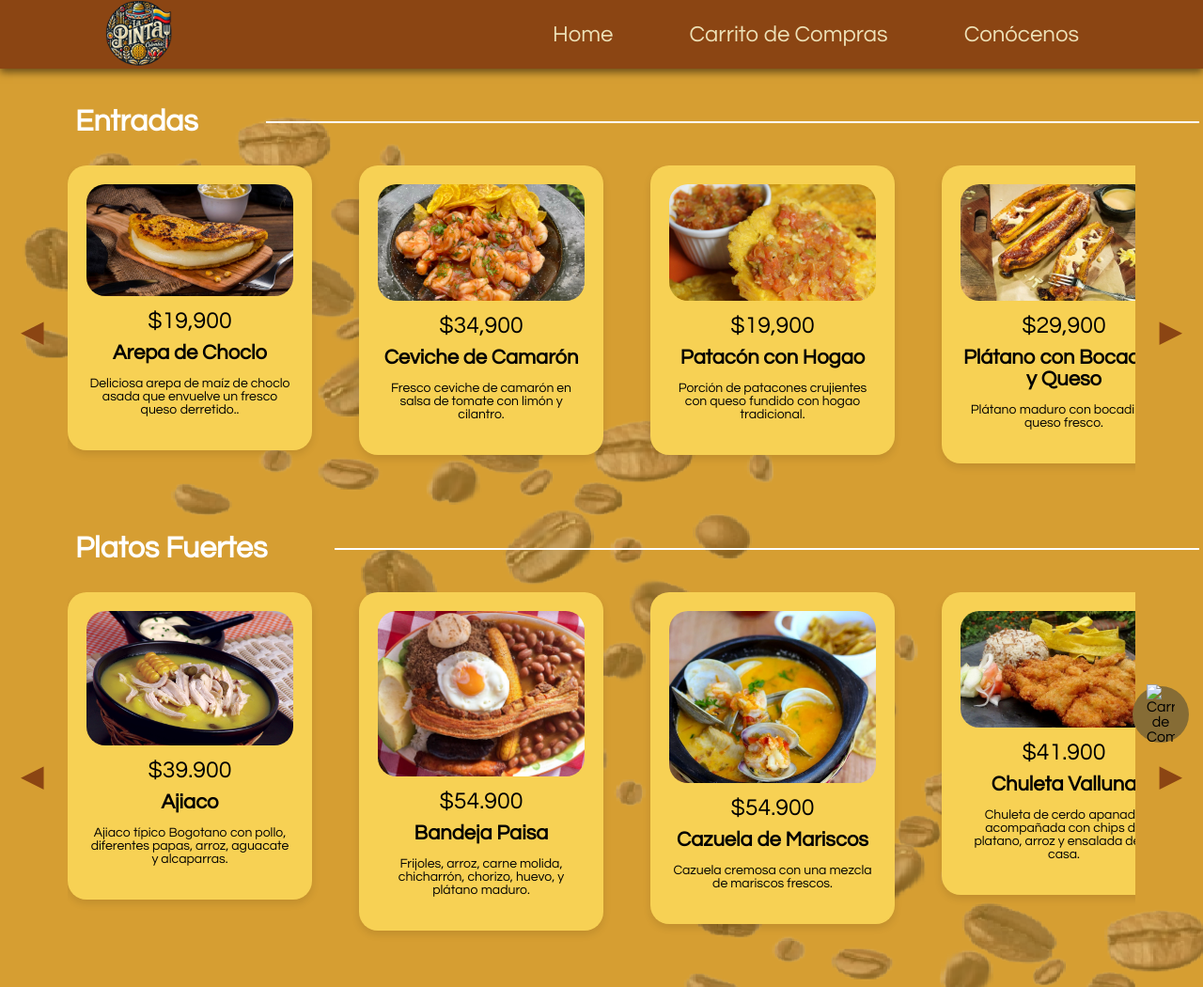
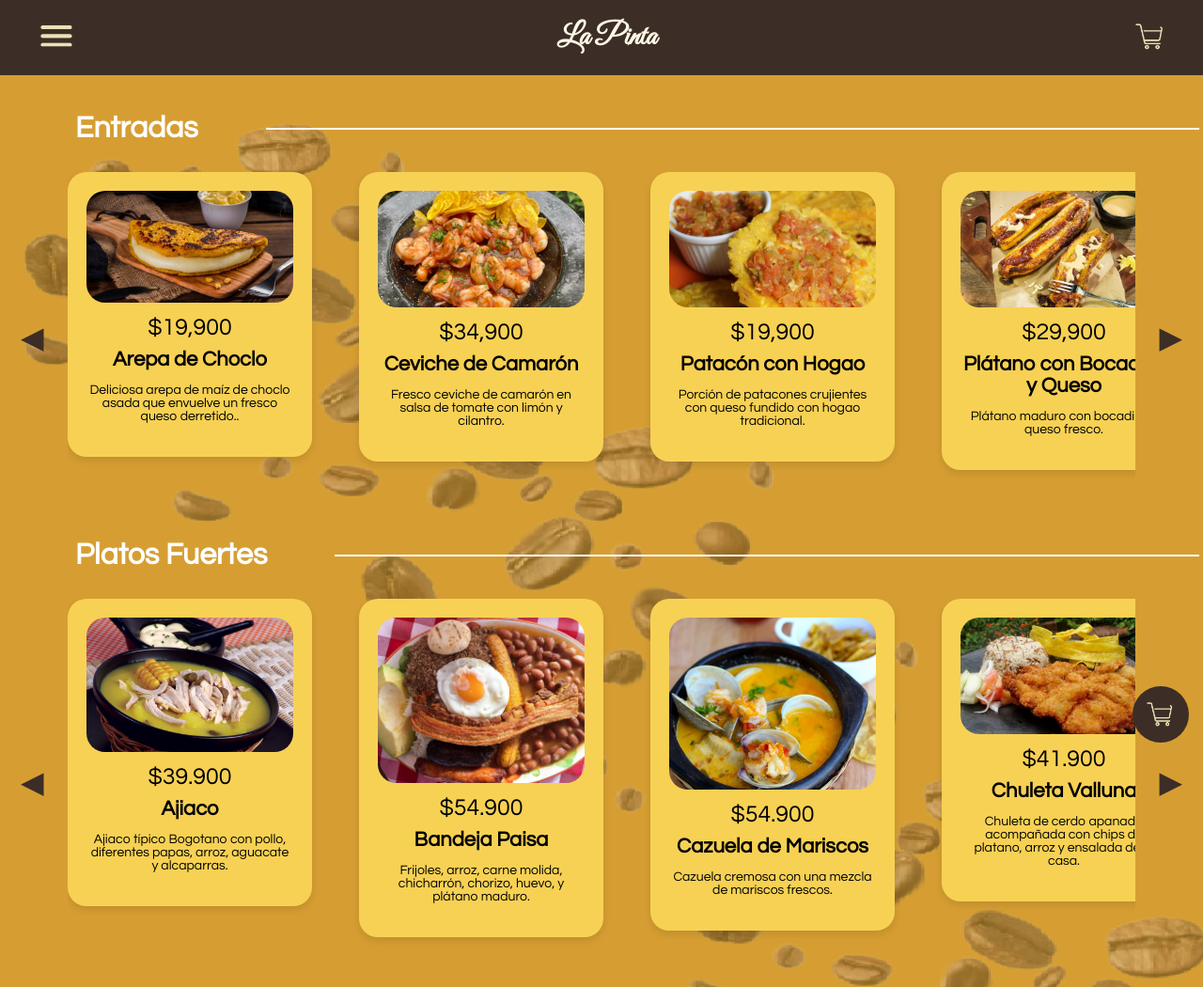
Before and after one commit to Juan-power4/Proyecto, a plain HTML site: page Html/Carta.html in a window 1280 px wide. Shown: the top 1050 px of the page at 94% size. Drawn offline with Linux system fonts and the light colour scheme.

Commit message:
Correciones
Chicos, ahi cambie el header y footer, tambien algunos colores para que cuadren con la paleta de colores, tambien arregle un detalle en carrito

```diff
--- a/CSS/Header&Footer.css
+++ b/CSS/Header&Footer.css
@@ -5,65 +5,92 @@ body {
     background-color: #fff;
 }
 
-.header {
-    background-color: #8B4513;
+/* Estilos del Header */
+header {
+    background-color: #3C2E26; /* Color de fondo */
+    padding: 20px 40px; /* Espaciado interno */
     display: flex;
-    align-items: center;
-    justify-content: space-between;
-    padding: 0 40px;
-    box-shadow: 0 4px 8px rgba(0, 0, 0, 0.5)
+    justify-content: space-between; /* Distribuye los elementos en los extremos */
+    align-items: center; /* Centra verticalmente los elementos */
 }
 
-.logo img {
-    height: 70px; /* Aumenta un poco la altura del logo */
-    width: auto;
-    margin-left: 4.5rem;
+header h1 {
+    font-family: 'Great Vibes'; /* Estilo de la fuente */
+    color: #FFF8E7; /* Color de la letra */
+    margin: 0; /* Sin márgenes */
+    transition: transform 0.3s ease; /* Transición suave para el efecto de agrandamiento */
 }
 
-.nav-menu {
-    display: flex;
-    align-items: center;
-    justify-content: space-between;
-    width: 50%;
-    margin-right: 4.5rem;
+header h1 a {
+    color: inherit; /* Hereda el color de h1 */
+    text-decoration: none; /* Sin subrayado */
+    display: inline-block; /* Para que el transform funcione correctamente */
 }
 
-.nav-menu button {
-    background-color: transparent;
-    border: none;
-    color: #EDE1B7;
-    font-family: 'Questrial', sans-serif;
-    font-size: 24px;
-    cursor: pointer;
-    padding: 10px 20px;
-    position: relative;
+header h1 a:hover {
+    transform: scale(1.1); /* Aumenta ligeramente el tamaño del texto */
 }
 
-.nav-menu button:hover {
-    color: #D69E32;
+
+
+
+header a {
+    text-decoration: none; /* Quita subrayado de los enlaces */
 }
 
-.nav-menu button::after {
-    content: "";
-    display: block;
-    width: 0;
-    height: 2px;
-    background: #EDE1B7;
-    transition: width 0.3s;
-    position: absolute;
-    bottom: 0;
-    left: 50%;
-    transform: translateX(-50%);
+header img {
+    height: 30px; /* Tamaño de las imágenes */
+    transition: transform 0.3s ease, opacity 0.3s ease; /* Transición suave */
 }
 
-.nav-menu button.active::after,
-.nav-menu button:hover::after {
-    width: 100%;
+header img:hover {
+    transform: scale(1.1); /* Aumenta ligeramente el tamaño de la imagen */
+    opacity: 0.8; /* Disminuye la opacidad */
 }
+
+/* Estilos del Dropdown Menu */
+.dropdown {
+    position: relative;
+    display: inline-block;
+}
+
+.dropbtn {
+    background: none;
+    border: none;
+    cursor: pointer;
+    padding: 0;
+}
+
+.dropdown-content {
+    display: none;
+    position: absolute;
+    background-color: #3C2E26;
+    min-width: 300px;
+    box-shadow: 0px 8px 16px 0px rgba(0, 0, 0, 0.2);
+    z-index: 1;
+    border-radius: 5px;
+}
+
+.dropdown-content a {
+    color: #FFF8E7;
+    padding: 12px 16px;
+    text-decoration: none;
+    display: block;
+    font-family: 'Questrial', sans-serif;
+}
+
+.dropdown-content a:hover {
+    background-color: #534741;
+}
+
+.dropdown:hover .dropdown-content {
+    display: block;
+}
+
 
 /* Footer Styles */
 .footer {
-    background-color: #8B4513;
+    background-color: #3C2E26;
     color: #EDE1B7;
     padding: 10px 230px;
     display: flex;
@@ -140,3 +167,8 @@ body {
     max-width: 150px;
     height: auto;
 }
+
+.logo img {
+    height: 70px; /* Aumenta un poco la altura del logo */
+    width: auto;
+    margin-left: 4.5rem;
--- a/CSS/carrito.css
+++ b/CSS/carrito.css
@@ -20,7 +20,7 @@ body {
     min-height: 100vh;
 }
 
-h1 {
+.container h1 {
     margin-bottom: 20px; /* Separa el título del carrito */
     font-size: 54px;
     border-bottom: 2px solid black;
--- a/CSS/carta.css
+++ b/CSS/carta.css
@@ -71,7 +71,7 @@ h1::after {
 .carousel-button {
     border: none;
     background: none;
-    color: #8B4513;
+    color: #3C2E26;
     font-size: 2rem;
     cursor: pointer;
     padding: 0;
@@ -116,7 +116,7 @@ h1::after {
     bottom: -50px;
     left: 50%;
     transform: translateX(-50%);
-    background-color: #8B4513;
+    background-color: #3C2E26;
     color: white;
     border: none;
     border-radius: 20px;
@@ -172,7 +172,7 @@ h1::after {
     bottom: 10px;
     width: 60px;
     height: 60px;
-    background-color: #866C35;
+    background-color: #3C2E26;
     border-radius: 50%;
     cursor: pointer;
     z-index: 1000;
--- a/CSS/styles.css
+++ /dev/null
@@ -1,21 +0,0 @@
-header {
-    background-color: #3C2E26; /* Color de fondo */
-    padding: 10px; /* Espaciado interno */
-    display: flex;
-    justify-content: space-between; /* Distribuye los elementos en los extremos */
-    align-items: center; /* Centra verticalmente los elementos */
-}
-
-header h1 {
-    font-family: 'Great Vibes', cursive; /* Estilo de la fuente */
-    color: #FFF8E7; /* Color de la letra */
-    margin: 0; /* Sin márgenes */
-}
-
-header a {
-    text-decoration: none; /* Quita subrayado de los enlaces */
-}
-
-header img {
-    height: 30px; /* Tamaño de las imágenes */
-}
--- a/Html/Carta.html
+++ b/Html/Carta.html
@@ -10,17 +10,29 @@
     <script src="/JAVASCRIPT/Carta.js" defer></script>
     <link href="https://fonts.googleapis.com/css2?family=Anton&display=swap" rel="stylesheet">
     <link href="https://fonts.googleapis.com/css2?family=Questrial&display=swap" rel="stylesheet">
+    <link rel="preconnect" href="https://fonts.googleapis.com">
+    <link rel="preconnect" href="https://fonts.gstatic.com" crossorigin>
+    <link href="https://fonts.googleapis.com/css2?family=Great+Vibes&family=Questrial&display=swap" rel="stylesheet">
 </head>
 <body>
-    <header class="header">
-        <a href="Home.html" class="logo">
-            <img src="/Imagenes/Home/LaPintaLogo.png" alt="La Pinta Logo">
-        </a>
-        <nav class="nav-menu">
-            <button onclick="location.href='Home.html'">Home</button>
-            <button onclick="location.href='Carrito.html'">Carrito de Compras</button>
-            <button onclick="location.href='Conocenos.html'">Conócenos</button>
-        </nav>
+    <header>
+        <div class="dropdown">
+            <button class="dropbtn">
+                <img src="/Imagenes/Index/Menu_Hamburgesa.png" alt="Menu">
+            </button>
+            <div class="dropdown-content">
+                <a href="index.html">Home</a>
+                <a href="Conocenos2.html">¿Quiénes Somos?</a>
+                <a href="carrito.html">Carrito de Compras</a>
+            </div>
+        </div>
+
+        <h1><a href="index.html">La Pinta</a></h1>
+        <div>
+            <a href="/Html/Carrito.html">
+                <img src="/Imagenes/Index/carritoIcono.png" alt="Carrito">
+            </a>
+        </div>
     </header>
 
 
@@ -367,7 +379,7 @@
             </div>
         </div>
         <div class="sticky-button" onclick="toggleDesplegable()">
-            <img src="/Imagenes/Home/carritoIcono.png" alt="Carrito de Compras">
+            <img src="/Imagenes/Home/carritoIcono copy.png" alt="Carrito de Compras">
         </div>
 
         <div id="overlay" class="overlay" onclick="toggleDesplegable()"></div>
@@ -383,7 +395,7 @@
     <footer class="footer">
         <div class="footer-content">
             <div class="footer-left">
-                <a href="Home.html" class="logo">
+                <a href="index.html" class="logo">
                     <img src="/Imagenes/Home/LaPintaLogo.png" alt="La Pinta Logo">
                 </a>
                 <div class="footer-address">
@@ -392,7 +404,7 @@
                 </div>
             </div>
             <div class="footer-right">
-                <h2><a href="Conocenos.html">Conócenos</a></h2>
+                <h2><a href="Conocenos2.html">Conócenos</a></h2>
                 <div class="footer-social">
                     <img src="/Imagenes/Home/RedesSociales.png" alt="Redes Sociales">
                 </div>
```
Also changed, not shown: HTML/Carrito.html (+25 -12 lines), HTML/Conocenos2.html (+24 -12 lines), Html/index.html (+17 -10 lines), 1 other file.
